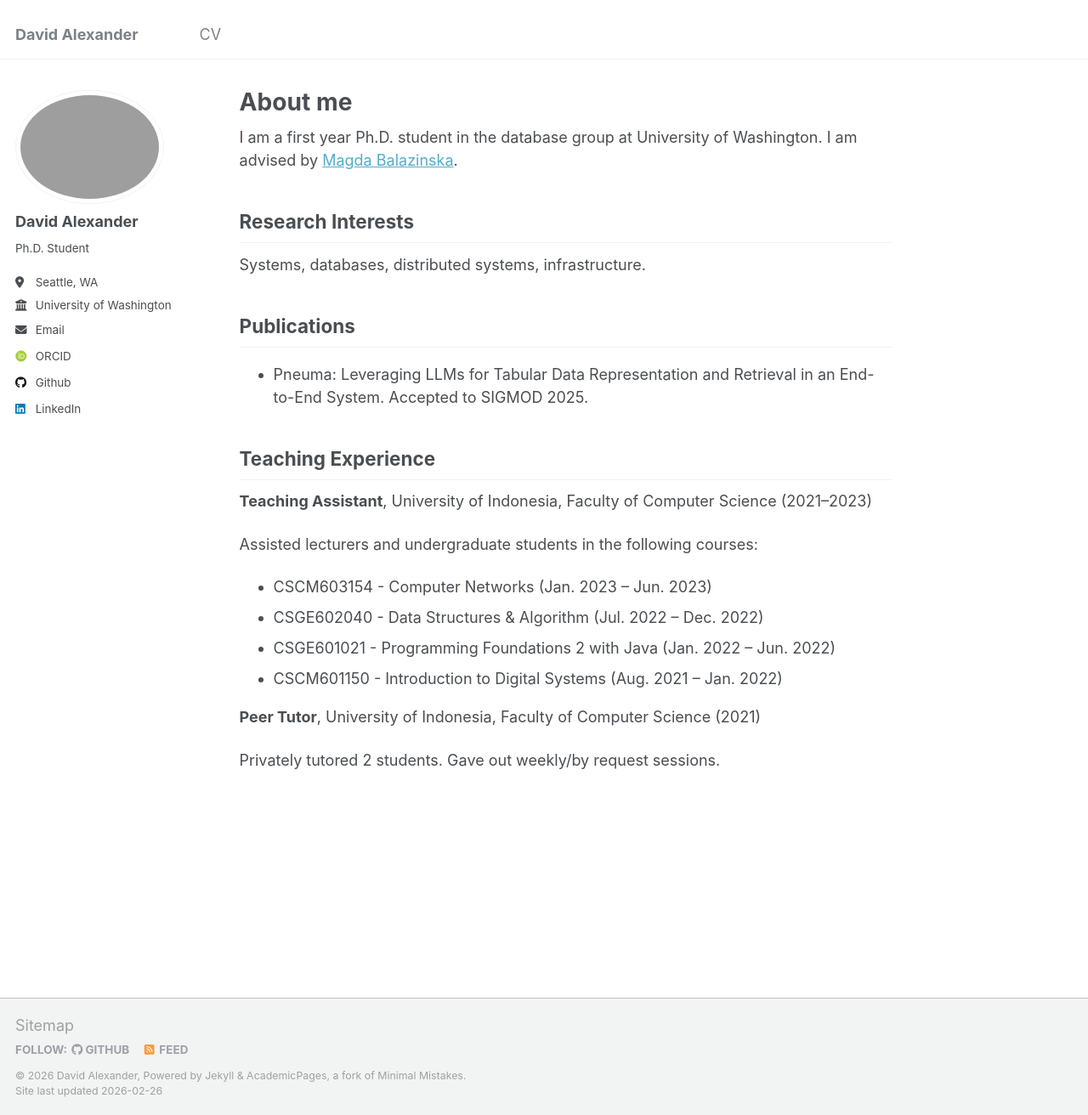
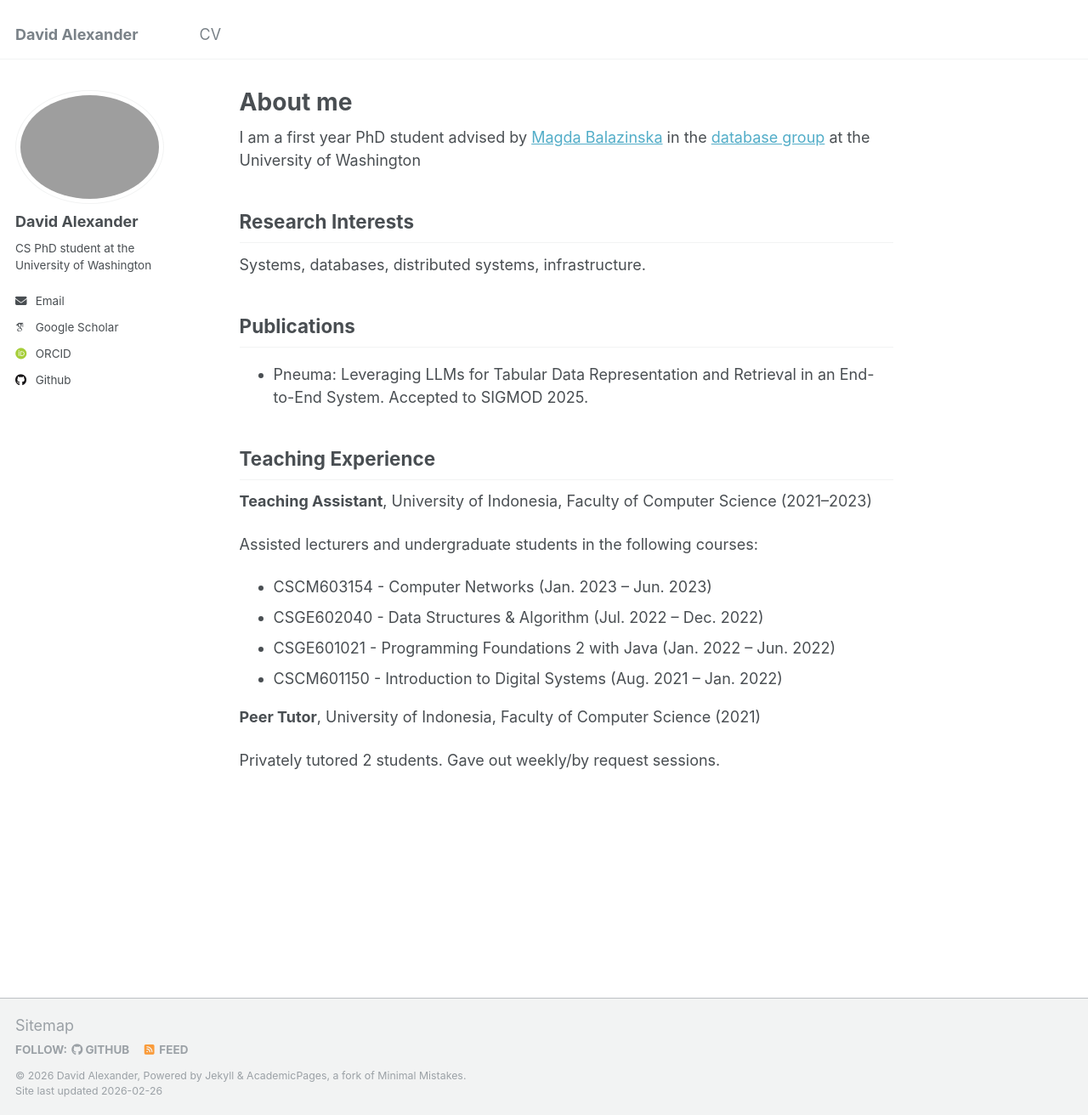
Before and after one commit to ogiorgil/ogiorgil.github.io, a Jekyll site: the page built from _pages/about.md, in a window 1280 px wide and 1312 px high. Shown: the whole window at 85% size. Built offline with Jekyll 4.4.1, drawn with Linux system fonts in a browser that asks for light colours; some web fonts are replaced.

Commit message:
feat: update contents

```diff
--- a/_config.yml
+++ b/_config.yml
@@ -11,7 +11,7 @@
 title                    : "David Alexander"
 title_separator          : "-"
 name                     : &name "David Alexander"
-description              : &description "Ph.D. Student"
+description              : &description "PhD student in CS at the University of Washington"
 url                      : https://ogiorgil.github.io # the base hostname & protocol for your site e.g. "https://mmistakes.github.io"
 baseurl                  : "" # the subpath of your site, e.g. "/blog"
 repository               : "ogiorgil/ogiorgil.github.io"
@@ -24,15 +24,15 @@
   avatar           : "DavidAlexander_ProfilePic.jpg"
   name             : "David Alexander"
   pronouns         : # example: "she/her"
-  bio              : "Ph.D. Student"
-  location         : "Seattle, WA"
-  employer         : "University of Washington"
+  bio              : "CS PhD student at the University of Washington"
+  location         : # "Seattle, WA"
+  employer         : # "University of Washington"
   uri              : # URL
-  email            : "david.alxndr01@gmail.com"
+  email            : "davidalx@cs.washington.edu"
 
   # Academic websites
   arxiv            : # URL - Update with the correct link to your profile
-  googlescholar    : # "https://scholar.google.com/citations?user=PS_CX0AAAAAJ"
+  googlescholar    : "https://scholar.google.com/citations?user=GCHqzVoAAAAJ"
   impactstory      : # URL
   orcid            : "https://orcid.org/0009-0008-6239-9092"
   semantic         : # URL
@@ -58,7 +58,7 @@
   keybase          : # Username
   instagram        : # Username
   lastfm           : # Username
-  linkedin         : "david-alexander01"
+  linkedin         : # "david-alexander01"
   mastodon         : # URL
   medium           : # URL
   pinterest        : # Username
--- a/_pages/about.md
+++ b/_pages/about.md
@@ -7,7 +7,7 @@
   - /about.html
 ---
 
-I am a first year Ph.D. student in the database group at University of Washington. I am advised by [Magda Balazinska](https://db.cs.washington.edu/people/magda).
+I am a first year PhD student advised by [Magda Balazinska](https://db.cs.washington.edu/people/magda) in the [database group](https://db.cs.washington.edu/) at the University of Washington
 
 ## Research Interests
 
```
